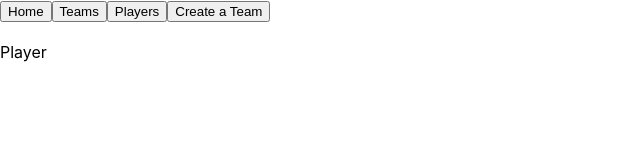
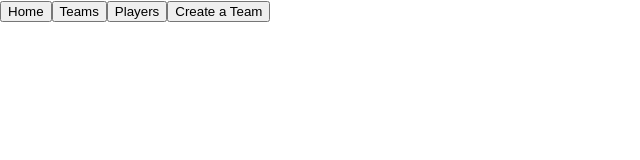
Before and after one commit to Jnorman2123/soccer-player-manager-project, a React (Create React App) app: page /players/new in a window 1280 px wide. Shown: the top 160 px of the page, without its empty margins (0-640 px from the left). Built offline with nearby package versions, Linux system fonts and the light colour scheme; no server answers.

Commit message:
made player component stateless

```diff
--- a/src/components/players/Player.js
+++ b/src/components/players/Player.js
@@ -1,13 +1,5 @@
-import React, { Component } from 'react'
+import React from 'react'
 
-class Player extends Component {
-    render() {
-        return (
-            <div>
-                Player
-            </div>
-        )
-    }
-}
+const Player = (props) => <>{props.renderPlayer()}</>
 
 export default Player
```
